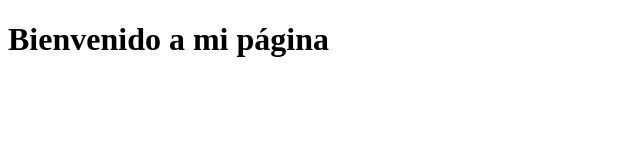
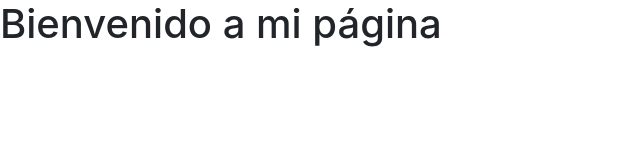
Before and after one commit to DavidCL2003/Proyecto-Bootstrap, a plain HTML site: page index.html in a window 1280 px wide. Shown: the whole page, without its empty margins (0-640 px from the left). Drawn offline with nearby package versions, Linux system fonts and the light colour scheme; files that its build step writes are made by us from their sources.

Commit message:
links de css

```diff
--- a/index.html
+++ b/index.html
@@ -1,11 +1,16 @@
 <!DOCTYPE html>
-<html lang="en">
+<html lang="es">
 <head>
     <meta charset="UTF-8">
     <meta name="viewport" content="width=device-width, initial-scale=1.0">
     <title>Document</title>
+    <link rel="stylesheet" href="estilos.css">
+    <link rel="stylesheet" href="css/bootstrap.css">
+    <link rel="stylesheet" href="https://maxcdn.bootstrapcdn.com/bootstrap/4.5.2/css/bootstrap.min.css">
 </head>
 <body>
     <h1>Bienvenido a mi página</h1>
+    <script src="js/bootstrap.bundle.js"></script>
 </body>
+
 </html>
```
